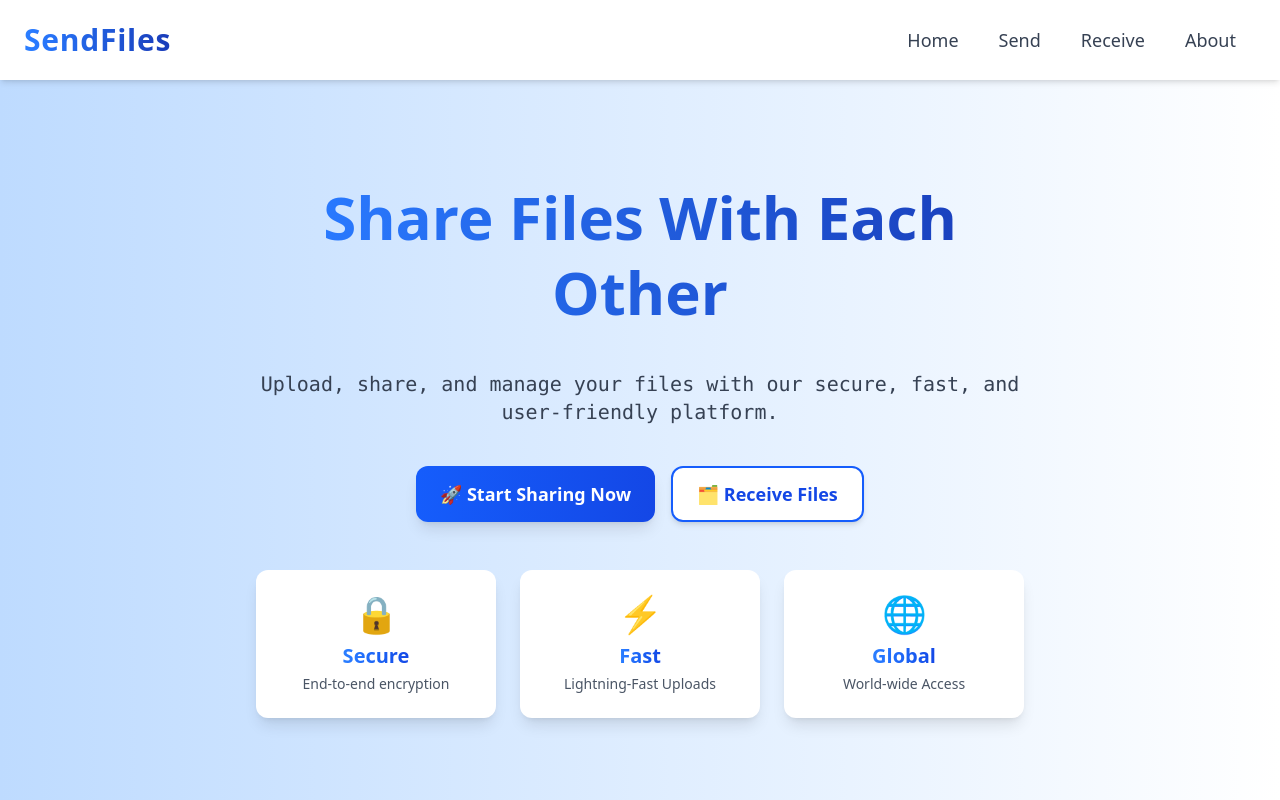
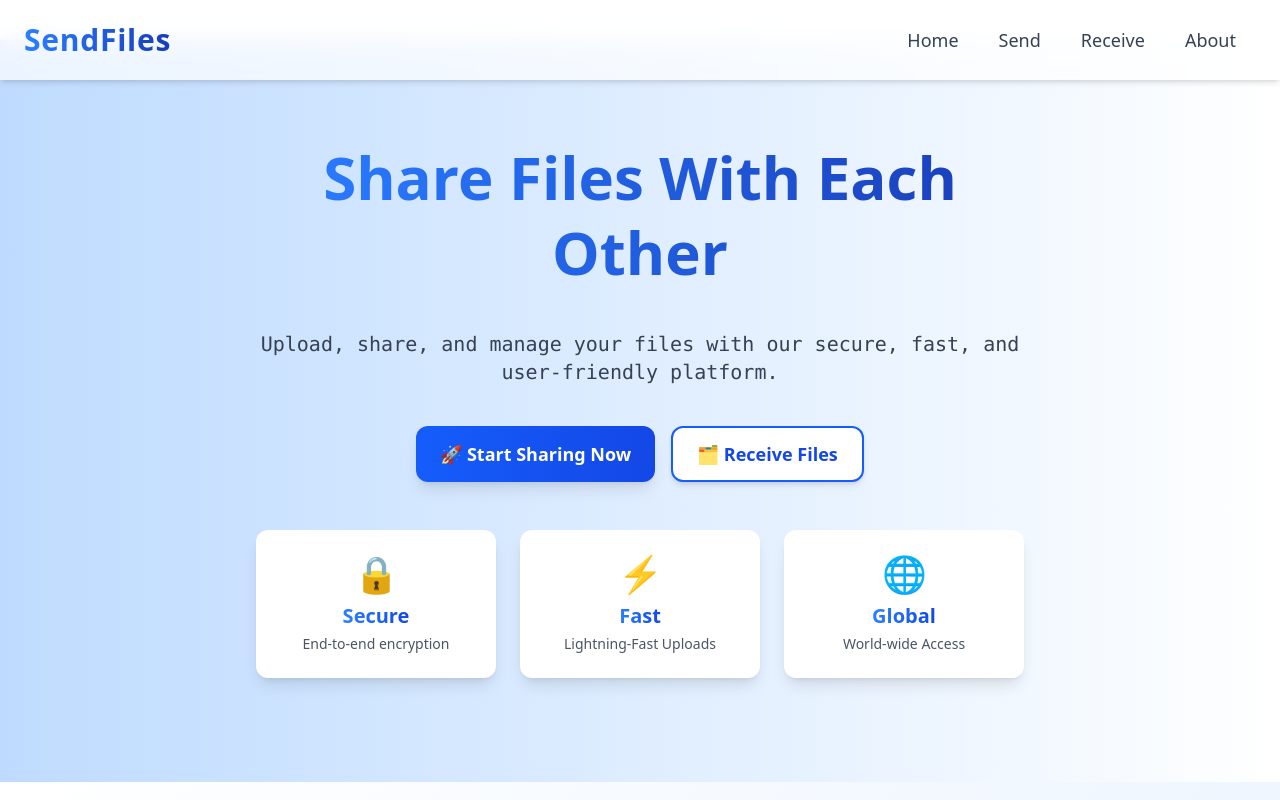
Before and after one commit to gargavi-oss/send-files, a React (Vite) app in the folder frontend/: page / in a window 1280 px wide. Shown: the top 800 px of the page. Built offline with nearby package versions, Linux system fonts and the light colour scheme.

Commit message:
added home changes

```diff
--- a/frontend/src/components/Home.jsx
+++ b/frontend/src/components/Home.jsx
@@ -36,7 +36,7 @@ const Home = () => {
   ];
 
   return (
-    <div id='home' className="  flex flex-col items-center justify-center h-auto  px-4 sm:px-6 md:px-8 pt-25 pb-26  bg-gradient-to-l from-white to-blue-200  mt-20">
+    <div id='home' className="  flex flex-col items-center justify-center h-auto  px-4 sm:px-6 md:px-8 pt-25 pb-26  bg-gradient-to-l from-white to-blue-200  mt-10">
 
       <div className="w-full max-w-3xl text-center space-y-10">
 
```
